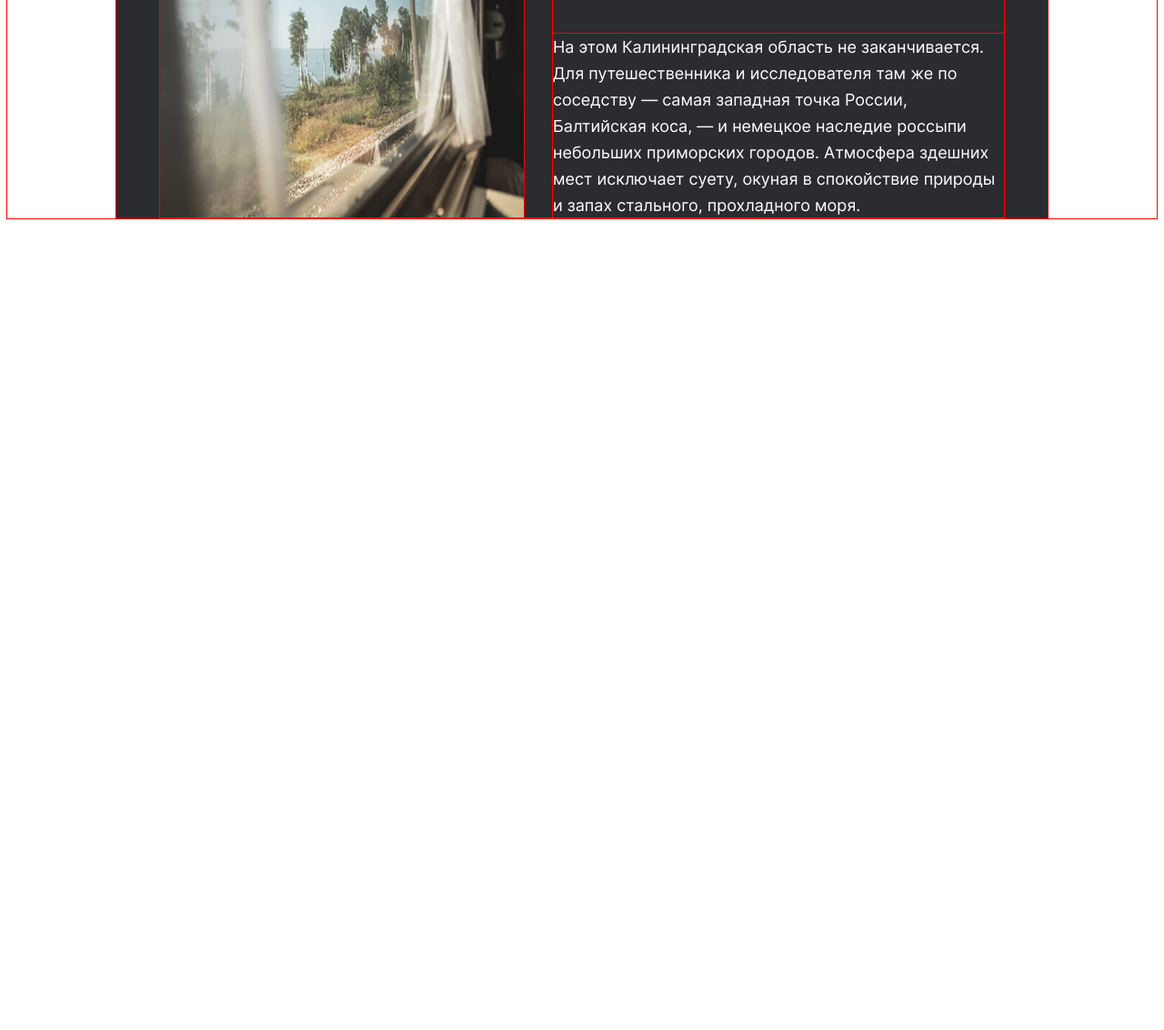
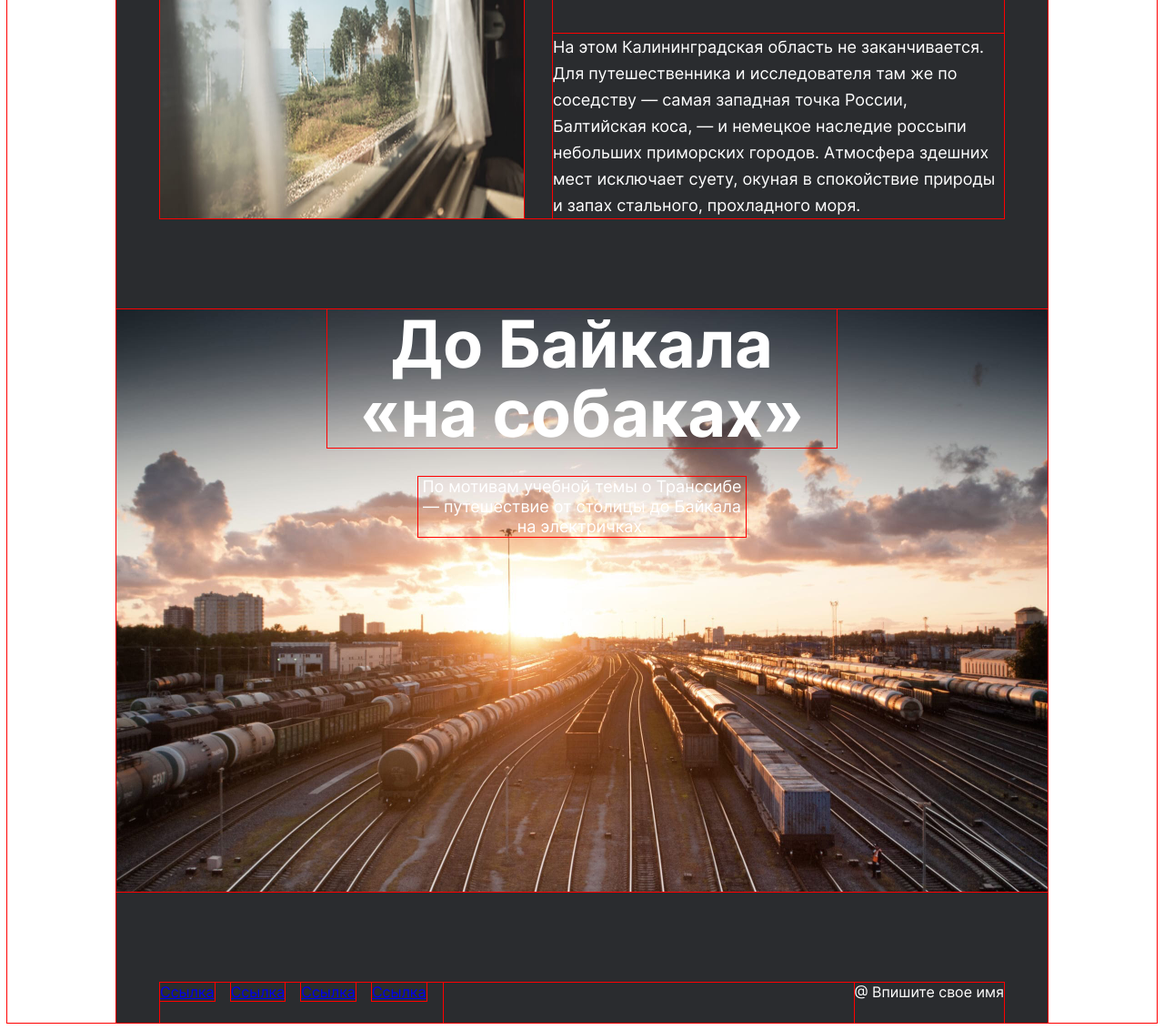
Before and after one commit to Shiker2032/russian-travel, a plain HTML site: page index.html in a window 1280 px wide. Shown: the part 6498-7630 px from the top of the page at 91% size. Before the commit the page ends 6746 px from the top, so only its background shows below. Drawn offline with Linux system fonts and the light colour scheme; files whose address does not match are found by name.

Commit message:
Первая версия сайта

```diff
--- a/index.html
+++ b/index.html
@@ -186,10 +186,22 @@
                         </div>
                     </div>
                 </secion>
-
-            <footer class="footer"></footer>
-
         </main>
+        <section class="cover">
+            <div class="cover__background">
+                <h3 class="cover__title">До Байкала «на собаках»</h3>
+                <p class="cover__subtitle">По мотивам учебной темы о Транссибе — путешествие от столицы до Байкала на электричках.</p>
+            </div>
+        </section>
+        <footer class="footer">
+            <div class="footer__link-container">
+                <a class="footer__link" href="#">Ссылка</a>
+                <a class="footer__link" href="#">Ссылка</a>
+                <a class="footer__link" href="#">Ссылка</a>
+                <a class="footer__link" href="#">Ссылка</a>
+            </div>
+            <p class="footer__copyright">@ Впишите свое имя</p>
+        </footer>
         </div>
 
 
--- a/styles.css
+++ b/styles.css
@@ -147,3 +147,64 @@
 .card__website {
 
 }
+
+.footer {
+    margin-left: 48px;
+    margin-right: 48px;
+    display: flex;
+    justify-content: space-between;
+    position: relative;
+    margin-top: 100px;
+
+}
+
+.footer__link {
+    margin-right: 18px;
+}
+
+.footer__copyright {
+    margin: 0;
+}
+
+.footer__link-container {
+    display: flex;
+    align-items: flex-end;
+    padding-bottom: 24px;
+
+}
+
+.cover {
+    margin-top: 100px;
+    width: 1024px;
+    height: 640px;
+
+}
+
+.cover__background {
+    background-image: url(./images/cover-trains.jpg);
+    background-size: cover;
+    width: 100%;
+    height: 100%;
+
+
+}
+
+.cover__title {
+    text-align: center;
+    margin: 0 auto;
+
+    width: 560px;
+    font-weight: 900;
+    font-size: 72px;
+    line-height: 76px;
+}
+
+.cover__subtitle {
+    width: 360px;
+    text-align: center;
+    font-weight: normal;
+    font-size: 18px;
+    line-height: 22px;
+    margin: auto;
+    margin-top: 32px;
+}
```
